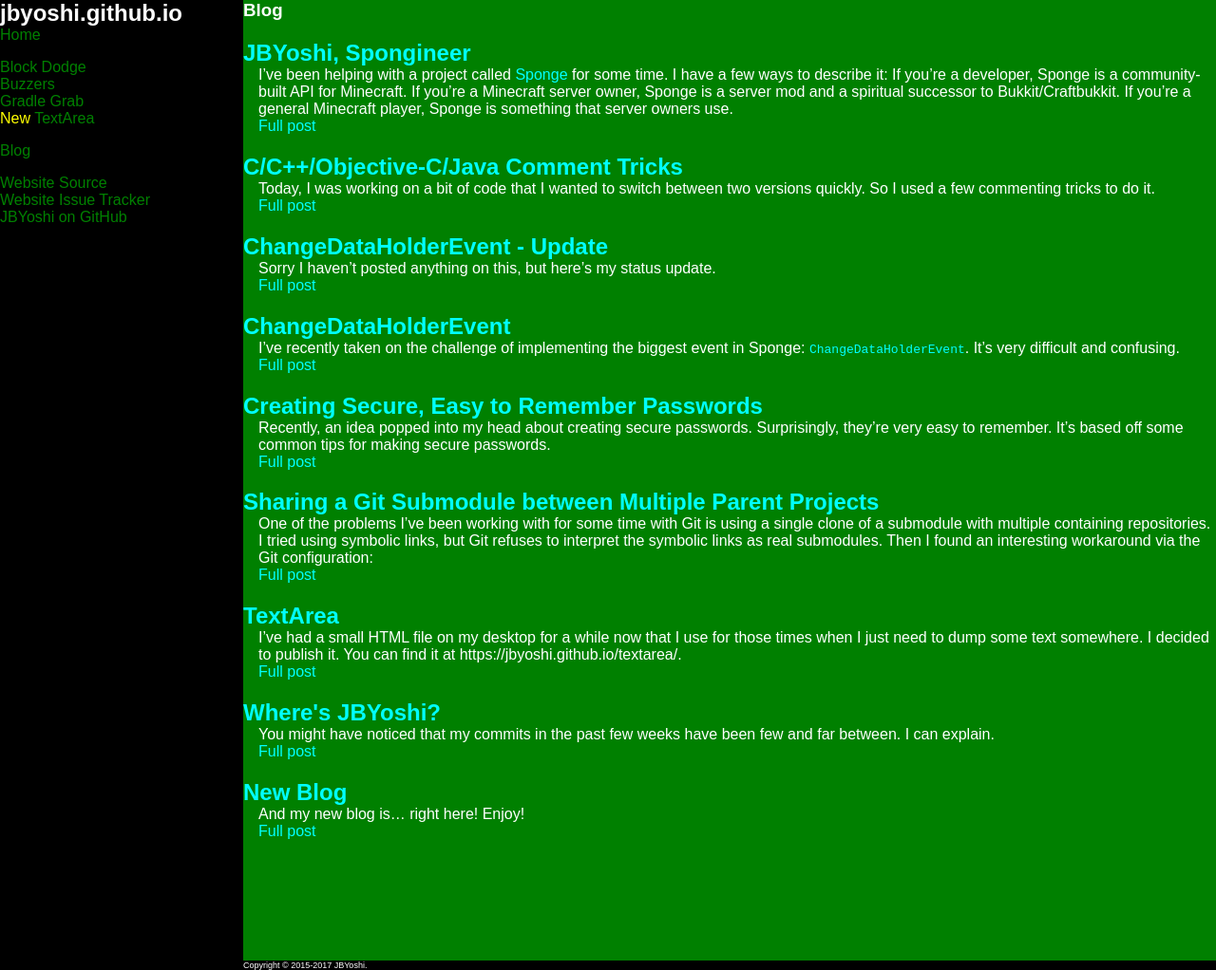
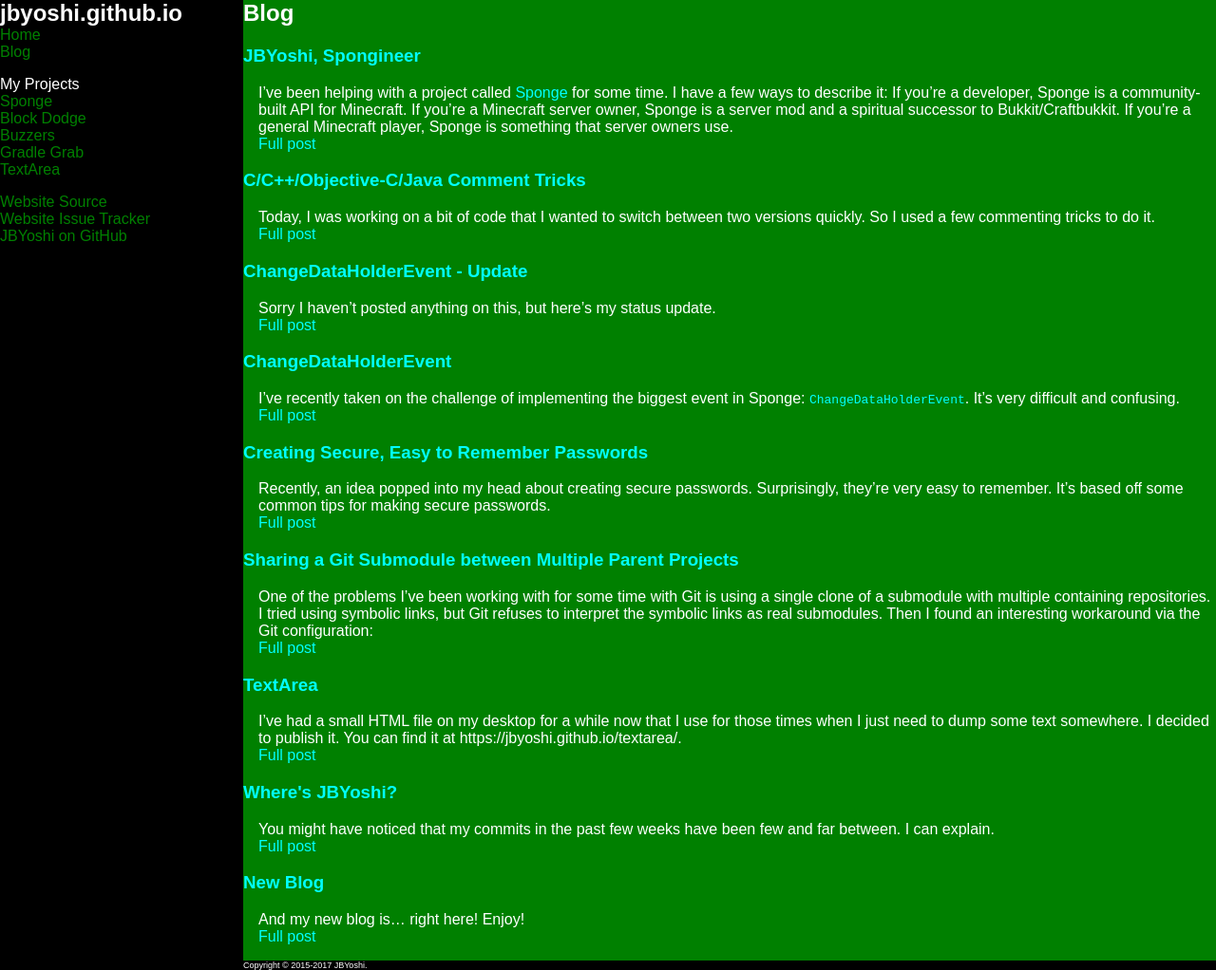
Before and after one commit to JBYoshi/jbyoshi.github.io, a Jekyll site: the page built from blog/index.html, in a window 1280 px wide and 1022 px high. Shown: the whole window at 95% size. Built offline with Jekyll 4.4.1, drawn with Linux system fonts in a browser that asks for light colours; the list of posts is cut into pages by our own code.

Commit message:
Quite a few tweaks.

```diff
--- a/_layouts/default.html
+++ b/_layouts/default.html
@@ -1,64 +1,12 @@
 <!DOCTYPE html>
 <html>
     <head>
+        <meta http-equiv="Content-Security-Policy" content="default-src 'self'">
+        <meta charset="UTF-8">
+
         <title>{{ page.title }} - jbyoshi.github.io</title>
-        <style>
-            /* Styles */
-            html {background-color: green; color: white; font-family: sans-serif;}
-            a {color: aqua; text-decoration: none;}
-            .secondary a {color: green;}
-            .secondary {background-color: black; color: white;}
-            .sidebar>a {display: block;}
-            .sidebar>a.new::before {color: yellow; content: "New ";}
-            .footer-wrap footer {font-size: 9px;}
-            .sidebar hr {border: none; height: 1em; padding: 0px; margin: 0px;}
-            h2.title, .title>h2 {margin: 0px; padding: 0px; color: white;}
-            .border {margin-left: 1em;}
-
-            html, body {width: 100%; height: 100%; margin: 0pt;}
-
-            /* Stick footer to bottom */
-            body {display: table;}
-            .wrap {display: table-row; height: auto;}
-            .footer-wrap {display: table-row; height: 1px;}
-
-            /* Defaults */
-            .sidebar .title {display: none;}
-            .main .title {display: block;}
-            article, article>header {display: inline;}
-            .content {display: block;}
-            .footer-space {width: 0px;}
-
-            /* Mobile CSS */
-            @media screen and (max-width:30em) {
-                /* Stick sidebar to bottom */
-                .wrap-2 {display: table; width: 100%; height: 100%;}
-                .main {display: table-row; height: auto;}
-                .sidebar {display: table-row; height: 1px; padding-bottom: 1em;}
-            }
-
-            /* Tablet CSS */
-            @media screen and (min-width:30.001em) {
-                .sidebar .title {display: block;}
-                .main .title {display: none;}
-
-                /* Sidebar */
-                .main {margin-left: 33%; width: 67%;}
-                .sidebar {position: fixed; top: 0px; bottom: 0px; left: 0px; width: 33%;}
-                .footer-space {display: table-cell; width: 33%;}
-                .footer-wrap footer {display: table-cell; padding-left: 33%;}
-            }
-
-            /* Desktop CSS */
-            @media screen and (min-width:50em) {
-                /* Sidebar */
-                .main {margin-left: 20%; width: 80%;}
-                .sidebar {width: 20%;}
-                .footer-wrap footer {padding-left: 20%;}
-            }
-        </style>
+        <link rel="stylesheet" href="/assets/style.css">
         <meta name="viewport" content="width=device-width, initial-scale=1">
-        <meta charset="UTF-8">
     </head>
     <body>
         <div class="wrap">
@@ -70,7 +18,7 @@
                     <article>
                         {% if page.skipheader == null %}
                             <header>
-                                <h3 style="display: inline;">{{ page.title }}</h3>
+                                <h2 style="display: inline;">{{ page.title }}</h3>
                             </header>
                         {% endif %}
                         <div class="content">{{ content }}</div>
@@ -78,16 +26,17 @@
                 </div>
                 <aside class="secondary sidebar">
                     <a href="/">
-                        <h2 class="title">jbyoshi.github.io</h2>
+                        <h1 class="title">jbyoshi.github.io</h2>
                         Home
                     </a>
+                    <a href="/blog/">Blog</a>
                     <hr>
+                    <header>My Projects</header>
+                    <a href="https://spongepowered.org">Sponge</a>
                     <a href="/blockdodge">Block Dodge</a>
                     <a href="/buzzers">Buzzers</a>
                     <a href="/gradlegrab">Gradle Grab</a>
-                    <a href="/textarea/" class="new">TextArea</a>
-                    <hr>
-                    <a href="/blog/">Blog</a>
+                    <a href="/textarea/">TextArea</a>
                     <hr>
                     <a href="https://github.com/JBYoshi/jbyoshi.github.io">Website Source</a>
                     <a href="https://github.com/JBYoshi/jbyoshi.github.io/issues">Website Issue Tracker</a>
--- /dev/null
+++ b/assets/style.css
@@ -0,0 +1,54 @@
+/* Styles */
+html {background-color: green; color: white; font-family: sans-serif;}
+a {color: aqua; text-decoration: none;}
+.secondary a {color: green;}
+.secondary {background-color: black; color: white;}
+.sidebar>a, .sidebar>header {display: block;}
+.sidebar>.new::before {color: yellow; content: "New ";}
+.footer-wrap footer {font-size: 9px;}
+.sidebar hr {border: none; height: 1em; padding: 0px; margin: 0px;}
+h1.title, .title>h1 {margin: 0px; padding: 0px; color: white;}
+.border {margin-left: 1em;}
+
+html, body {width: 100%; height: 100%; margin: 0pt;}
+header, header>h2 {margin-top: 0;}
+
+/* Stick footer to bottom */
+body {display: table;}
+.wrap {display: table-row; height: auto;}
+.footer-wrap {display: table-row; height: 1px;}
+
+/* Defaults */
+.sidebar .title {display: none;}
+.main .title {display: block;}
+article, article>header {display: inline;}
+.content {display: block;}
+.footer-space {width: 0px;}
+
+/* Mobile CSS */
+@media screen and (max-width:30em) {
+    /* Stick sidebar to bottom */
+    .wrap-2 {display: table; width: 100%; height: 100%;}
+    .main {display: table-row; height: auto;}
+    .sidebar {display: table-row; height: 1px; padding-bottom: 1em;}
+}
+
+/* Tablet CSS */
+@media screen and (min-width:30.001em) {
+    .sidebar .title {display: block;}
+    .main .title {display: none;}
+
+    /* Sidebar */
+    .main {margin-left: 33%; width: 67%;}
+    .sidebar {position: fixed; top: 0px; bottom: 0px; left: 0px; width: 33%;}
+    .footer-space {display: table-cell; width: 33%;}
+    .footer-wrap footer {display: table-cell; padding-left: 33%;}
+}
+
+/* Desktop CSS */
+@media screen and (min-width:50em) {
+    /* Sidebar */
+    .main {margin-left: 20%; width: 80%;}
+    .sidebar {width: 20%;}
+    .footer-wrap footer {padding-left: 20%;}
+}
--- a/blog/index.html
+++ b/blog/index.html
@@ -8,7 +8,7 @@ title: Blog
 
 {% for post in paginator.posts %}
     <div>
-        <h1 style="margin-bottom: 0;"><a href="{{ post.url | prepend: site.baseurl }}">{{ post.title }}</a></h1>
+        <h3 style="margin-bottom: 0;"><a href="{{ post.url | prepend: site.baseurl }}">{{ post.title }}</a></h1>
         <p class="desktop border" style="margin-top: 0; margin-bottom: 0;">
             {{ post.excerpt | remove: '<p>' | remove: '</p>' }}
             <br>
```
